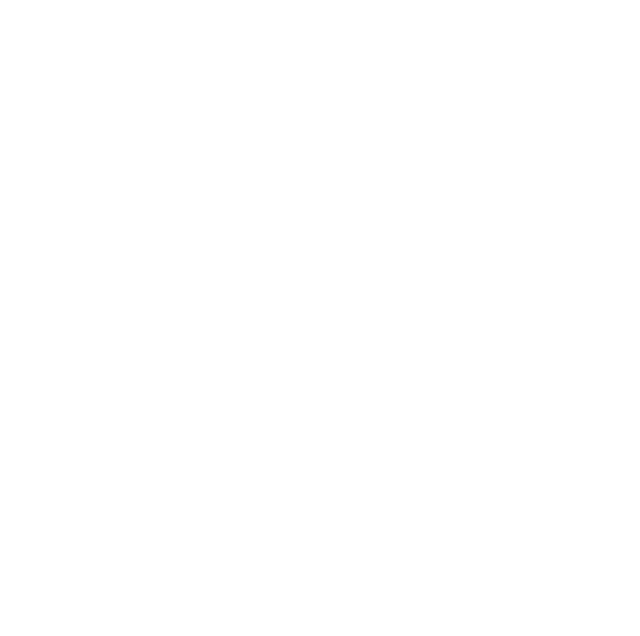
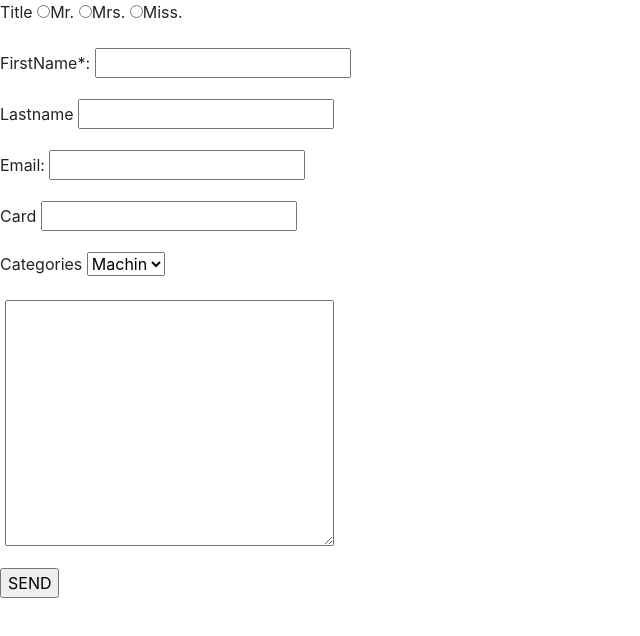
Before and after one commit to iknsa-formation/html, a plain HTML site: page index.html in a window 1280 px wide. Shown: the whole page, without its empty margins (0-640 px from the left). Drawn offline with nearby package versions, Linux system fonts and the light colour scheme.

Commit message:
Form markup

```diff
--- a/index.html
+++ b/index.html
@@ -3,8 +3,54 @@
   <head>
     <meta charset="utf-8">
     <title>HTML Course</title>
+    <link rel="stylesheet" href="css/bootstrap.css">
   </head>
   <body>
     <!-- Page Content -->
+    <form>
+        <div class="form-group">
+            <label for="title">Title</label>
+            <input type="radio" name="mr" id="mr"><span>Mr.</span>
+            <input type="radio" name="mrs" id="mrs"><span>Mrs.</span>
+            <input type="radio" name="miss" id="miss"><span>Miss.</span>
+        </div>
+
+        <div class="form-group">
+            <label for="firstname">FirstName*:</label>
+            <input type="text" name="firstname" id="firstname">
+        </div>
+
+        <div class="form-group">
+            <label for="lastname">Lastname</label>
+            <input type="text" name="lastname" id="lastname">
+        </div>
+
+        <div class="form-group">
+            <label for="email">Email:</label>
+            <input type="email" name="email" id="email">
+        </div>
+
+        <div class="form-group">
+            <label for="card">Card</label>
+            <input type="text" name="card" id="card">
+        </div>
+
+        <div class="form-group">
+            <label for="categories">Categories</label>
+            <select name="categories" id="categories">
+                <option value="machin">Machin</option>
+                <option value="Bidule">Bidule</option>
+            </select>
+        </div>
+
+        <div class="form-group">
+            <label for="message"></label>
+            <textarea name="message" id="message" cols="30" rows="10"></textarea>
+        </div>
+
+        <div class="form-group">
+            <input type="submit" value="SEND">
+        </div>
+    </form>
   </body>
 </html>
```
